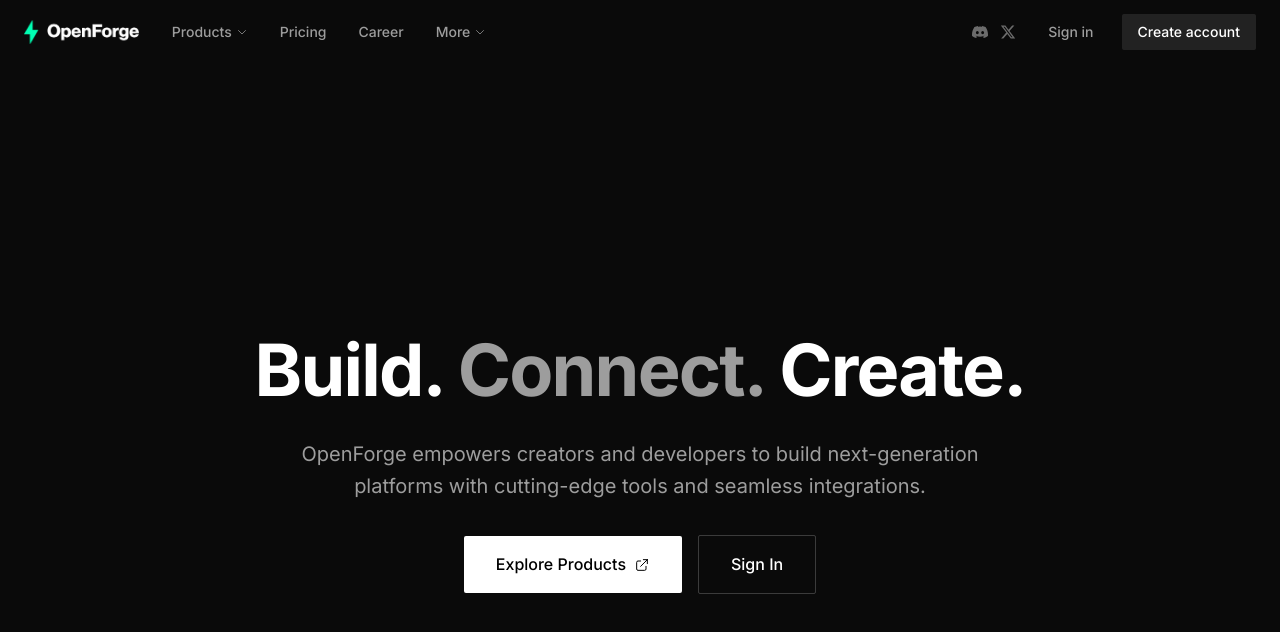
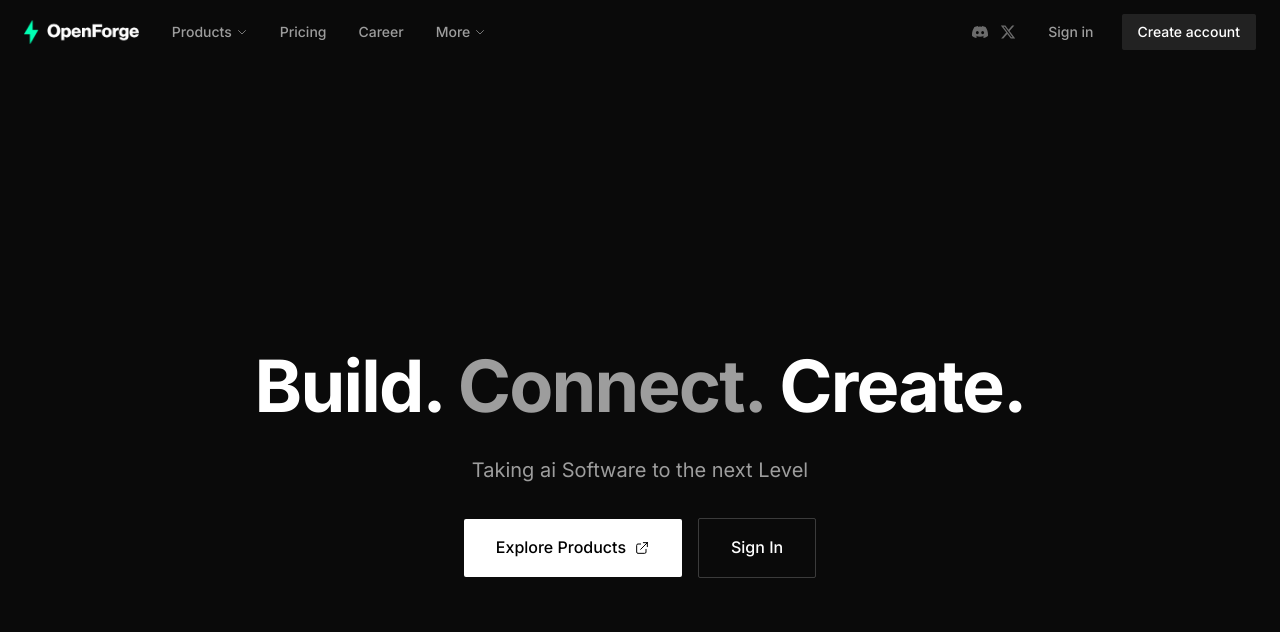
Before and after one commit to whyyexo/OpenForge, a React (Vite) app: page / in a window 1280 px wide. Shown: the top 632 px of the page. Built offline with nearby package versions, Linux system fonts and the light colour scheme; no server answers.

Commit message:
Update Landing.tsx

```diff
--- a/src/pages/Landing.tsx
+++ b/src/pages/Landing.tsx
@@ -31,7 +31,7 @@ const Landing: React.FC = () => {
             </h1>
 
             <p className="text-xl text-white/60 mb-12 max-w-3xl mx-auto leading-relaxed">
-              OpenForge empowers creators and developers to build next-generation platforms with cutting-edge tools and seamless integrations.
+              Taking ai Software to the next Level
             </p>
 
             <div className="flex flex-col sm:flex-row gap-4 justify-center items-center">
```
